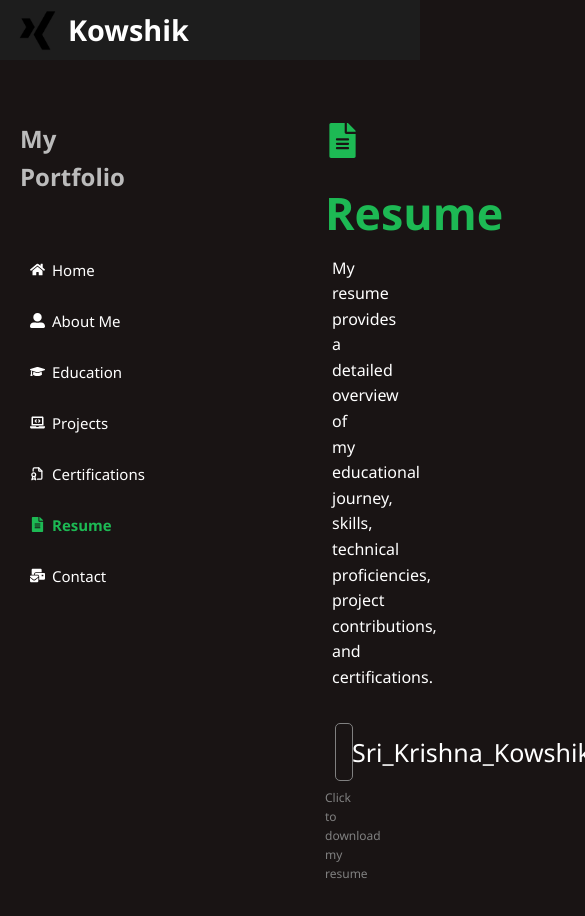
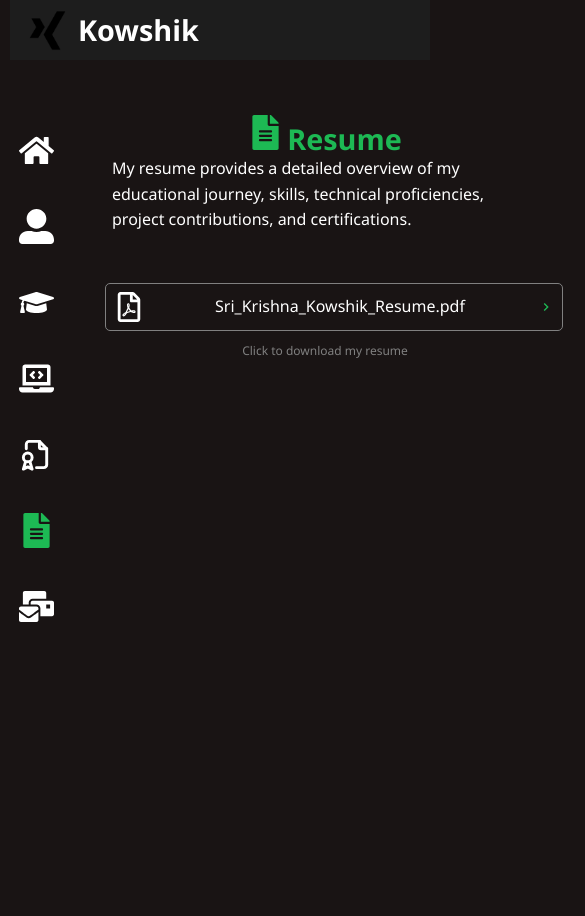
Before and after one commit to SriKrishnaKowshik/Krishna_Kowshik_Nalliboina_Portfolio, a React (Create React App) app: page /resume in a window 390 px wide. Shown: the top 916 px of the page, 585 px wide, since content can reach past the window. After the commit the page ends 844 px from the top, so only its background shows below. Built offline with nearby package versions, Linux system fonts and the light colour scheme.

Commit message:
added responsive design

```diff
--- a/package.json
+++ b/package.json
@@ -10,6 +10,7 @@
     "react": "^19.1.0",
     "react-dom": "^19.1.0",
     "react-icons": "^5.5.0",
+    "react-responsive": "^10.0.1",
     "react-router-dom": "^7.6.0",
     "react-scripts": "5.0.1",
     "web-vitals": "^2.1.4"
--- /dev/null
+++ b/src/App.css
@@ -0,0 +1,9 @@
+@media screen and (max-width: 768px) {
+    .app-container {
+        margin-top: 50px;
+        margin-left: -230px;
+        margin-right: -330px;
+        padding: 10px;
+    }
+
+}
--- a/src/App.js
+++ b/src/App.js
@@ -1,5 +1,5 @@
 import React from 'react';
-import { BrowserRouter as Router, Routes, Route, useLocation  } from 'react-router-dom';
+import { BrowserRouter as Router, Routes, Route  } from 'react-router-dom';
 import Home from "./components/Home";
 import Aboutme from "./components/Aboutme";
 import Navbar from './components/Navbar';
@@ -8,11 +8,12 @@ import Projects from './components/Projects';
 import Certifications from './components/Certifications';
 import Contact from './components/Contactme';
 import Resume from './components/Resume';
+import './App.css';
 
 function App() {
   return (
 
-    <div>
+    <div className='app-container'>
       <Router>
         <Navbar />
           <Routes>
--- a/src/components/Certifications.js
+++ b/src/components/Certifications.js
@@ -11,7 +11,7 @@ const Certifications = () => {
                 <h2 className='certifications'><TbFileCertificate style={{ marginRight: '8px' }} />Certifications</h2>
                 <div className='certifications-sec'>
                     <h3>Meta Front End Development Certificate</h3>
-                    <a href="https://www.coursera.org/account/accomplishments/verify/BDUYBUD7GAHJ" target="_blank" className='certifications-link'>
+                    <a href="https://www.coursera.org/account/accomplishments/verify/BDUYBUD7GAHJ"  className='certifications-link'>
                         Front End Development by Meta Through Coursera
                         <MdOutlineKeyboardArrowRight className='certification-arrow'/>
                     </a>
@@ -19,7 +19,7 @@ const Certifications = () => {
                 </div>
                 <div className='certifications-sec'>
                     <h3>Meta Programming with JavaScript Certificate</h3>
-                    <a href="https://www.coursera.org/account/accomplishments/verify/EUVTF5KXUZCR" target="_blank" className='certifications-link'>
+                    <a href="https://www.coursera.org/account/accomplishments/verify/EUVTF5KXUZCR"  className='certifications-link'>
                     Programming with JavaScript by Meta Through Coursera
                     <MdOutlineKeyboardArrowRight className='certification-arrow'/>
                     </a>
@@ -27,7 +27,7 @@ const Certifications = () => {
                 </div>
                 <div className='certifications-sec'>
                     <h3>Microsoft Azure AI Fundamentals (AI-900) Certificate</h3>
-                    <a href="https://learn.microsoft.com/api/credentials/share/en-us/SRIKRISHNAKOWSHIKNALLIBOINA-2748/AF3666122E726FC5?sharingId=E4D94DDA8173860C" target="_blank" className='certifications-link'>
+                    <a href="https://learn.microsoft.com/api/credentials/share/en-us/SRIKRISHNAKOWSHIKNALLIBOINA-2748/AF3666122E726FC5?sharingId=E4D94DDA8173860C"  className='certifications-link'>
                     Microsoft Azure AI Fundamentals (AI-900)
                     <MdOutlineKeyboardArrowRight className='certification-arrow'/>
                     </a>
@@ -35,7 +35,7 @@ const Certifications = () => {
                 </div>
                 <div className='certifications-sec'>
                     <h3>Edge Impulse Embedded Machine Learning Certificate</h3>
-                    <a href="https://www.coursera.org/account/accomplishments/verify/85XJN3XN3RSJ" target="_blank" className='certifications-link'>
+                    <a href="https://www.coursera.org/account/accomplishments/verify/85XJN3XN3RSJ"  className='certifications-link'>
                     Embedded Machine Learning by Edge Impulse Through Coursera
                     <MdOutlineKeyboardArrowRight className='certification-arrow'/>
                     </a>
--- a/src/components/Home.css
+++ b/src/components/Home.css
@@ -16,6 +16,7 @@ body {
   text-align: center;
   width: 100%;
 }
+
 .Introduction {
   text-align: center;
   padding: 300px 20px 20px;
@@ -118,3 +119,62 @@ h2 {
   font-size: 0.9rem;
   color: #666;
 }
+
+
+
+/* For tablets and below (max-width: 1024px) */
+@media screen and (max-width: 1024px) {
+
+.button-grid {
+  grid-template-columns: repeat(2, 1fr); /* 2 per row on tablets */
+}
+
+.explore {
+  margin-right: 0;
+  text-align: center;
+}
+}
+
+/* For mobile devices (max-width: 768px) */
+@media screen and (max-width: 768px) {
+
+.Introduction {
+  padding: 100px 10px 20px;
+  margin-left: 220px;
+}
+
+.name-kowshik {
+  font-size: 2rem;
+  margin-left: 0;
+}
+
+h2 {
+  font-size: 1.8rem;
+  margin-top: 50px;
+  margin-right: 0;
+  text-align: center;
+}
+
+.Intro-line {
+  font-size: 16px;
+  margin-left: 0;
+}
+
+.explore {
+  font-size: 20px;
+  text-align: center;
+  margin: 50px 0 40px;
+}
+
+.button-grid {
+  grid-template-columns: 1fr; /* Stack 1 per row on mobile */
+  padding: 20px;
+  gap: 20px;
+  margin-left: 220px;
+}
+
+.btn-card {
+  width: 100%;
+  max-width: 300px;
+}
+}
--- a/src/components/Home.js
+++ b/src/components/Home.js
@@ -2,7 +2,6 @@ import React from "react";
 import './Home.css';
 import { FaUserAlt, FaGraduationCap, FaLaptopCode, FaFileAlt, FaMailBulk } from 'react-icons/fa';
 import { TbFileCertificate } from "react-icons/tb";
-import { MdContactMail } from 'react-icons/md';
 import { Link } from 'react-router-dom';
 
 const Home = () => {
--- a/src/components/Navbar.css
+++ b/src/components/Navbar.css
@@ -20,3 +20,9 @@ h3 {
 .Logo {
   height: 45px;
 }
+
+@media screen and (max-width: 768px) {
+  nav {
+    left: 10px;
+  }
+}
--- a/src/components/Resume.css
+++ b/src/components/Resume.css
@@ -44,3 +44,59 @@
     margin-left: 190px;
     padding: 5px;
 }
+
+
+
+/* Tablet (768px to 1024px) */
+@media screen and (max-width: 1024px) {
+    .resume-link {
+      width: 90%;
+      font-size: 18px;
+      flex-wrap: nowrap;
+      justify-content: space-between;
+      margin: 10px auto;
+      overflow: hidden;
+      white-space: nowrap;
+      text-overflow: ellipsis;
+    }
+
+    .resume-p {
+      font-size: 13px;
+      margin: 8px auto 20px auto;
+      text-align: center;
+      color: grey;
+    }
+
+    .resume-arrow {
+      margin-left: 10px;
+      padding: 0;
+    }
+  }
+
+
+
+  /* Mobile (less than 768px) */
+  @media screen and (max-width: 768px) {
+    .resume-link {
+      width: 100%;
+      font-size: 16px;
+      flex-wrap: nowrap;
+      justify-content: space-between;
+      margin: 10px auto;
+      overflow: hidden;
+      white-space: nowrap;
+      text-overflow: ellipsis;
+    }
+
+    .resume-p {
+      font-size: 12px;
+      margin: 8px auto 20px auto;
+      text-align: center;
+      color: grey;
+    }
+
+    .resume-arrow {
+      margin-left: 10px;
+      padding: 0;
+    }
+  }
--- a/src/components/Sidebar.css
+++ b/src/components/Sidebar.css
@@ -48,3 +48,31 @@
   .side-item:hover {
     background-color: #333;
   }
+
+
+  @media screen and (max-width: 768px) {
+    .sidebar {
+      width: 80px; /* shrink sidebar width */
+      padding: 15px 10px;
+      margin-top: 70px; /* remove shifting down */
+      top: 0;
+      left: 0;
+      height: 100vh;
+      position: fixed;
+      z-index: 999;
+    }
+
+    .logo-text {
+      display: none; /* hide logo text */
+    }
+
+    .side-item {
+      justify-content: center; /* center icons */
+      font-size: 35px;
+      padding: 10px 0;
+    }
+
+    .side-item span {
+      display: none; /* hide label text */
+    }
+  }
--- a/src/components/Sidebar.js
+++ b/src/components/Sidebar.js
@@ -15,25 +15,25 @@ const Sidebar = () => {
 
       <div className="side-menu">
         <NavLink to="/" className={({ isActive }) => isActive ? "side-item active" : "side-item"}>
-          <FaHome style={{ marginRight: '7px' }} />Home
+          <FaHome style={{ marginRight: '7px' }} /><span>Home</span>
         </NavLink>
         <NavLink to="/about" className={({ isActive }) => isActive ? "side-item active" : "side-item"}>
-          <FaUserAlt style={{ marginRight: '7px' }} />About Me
+          <FaUserAlt style={{ marginRight: '7px' }} /><span>About Me</span>
         </NavLink>
         <NavLink to="/education" className={({ isActive }) => isActive ? "side-item active" : "side-item"}>
-          <FaGraduationCap style={{ marginRight: '7px' }} />Education
+          <FaGraduationCap style={{ marginRight: '7px' }} /><span>Education</span>
         </NavLink>
         <NavLink to="/projects" className={({ isActive }) => isActive ? "side-item active" : "side-item"}>
-          <FaLaptopCode style={{ marginRight: '7px' }} />Projects
+          <FaLaptopCode style={{ marginRight: '7px' }} /><span>Projects</span>
         </NavLink>
         <NavLink to="/certifications" className={({ isActive }) => isActive ? "side-item active" : "side-item"}>
-          <TbFileCertificate style={{ marginRight: '7px' }} />Certifications
+          <TbFileCertificate style={{ marginRight: '7px' }} /><span>Certifications</span>
         </NavLink>
         <NavLink to="/resume" className={({ isActive }) => isActive ? "side-item active" : "side-item"}>
-          <FaFileAlt style={{ marginRight: '7px' }} />Resume
+          <FaFileAlt style={{ marginRight: '7px' }} /><span>Resume</span>
         </NavLink>
         <NavLink to="/contact" className={({ isActive }) => isActive ? "side-item active" : "side-item"}>
-          <FaMailBulk style={{ marginRight: '7px' }} />Contact
+          <FaMailBulk style={{ marginRight: '7px' }} /><span>Contact</span>
         </NavLink>
       </div>
     </div>
```
Also changed, not shown: 2 other files (tests, documents, lock files or other folders). Lines whose indentation alone changed are shown as unchanged.
